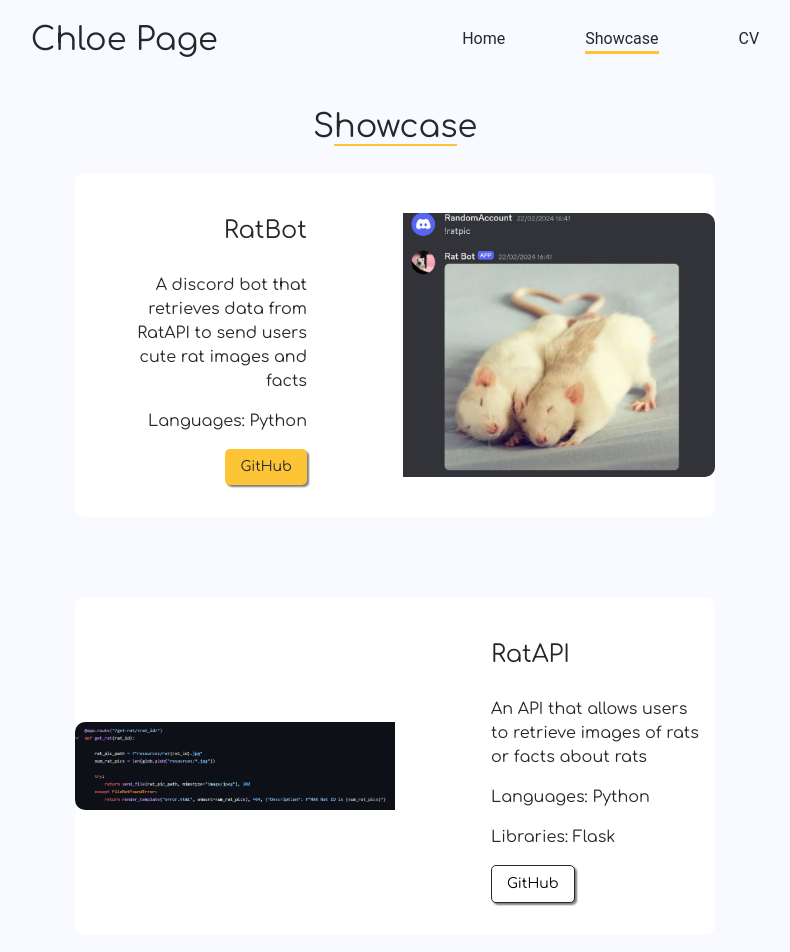
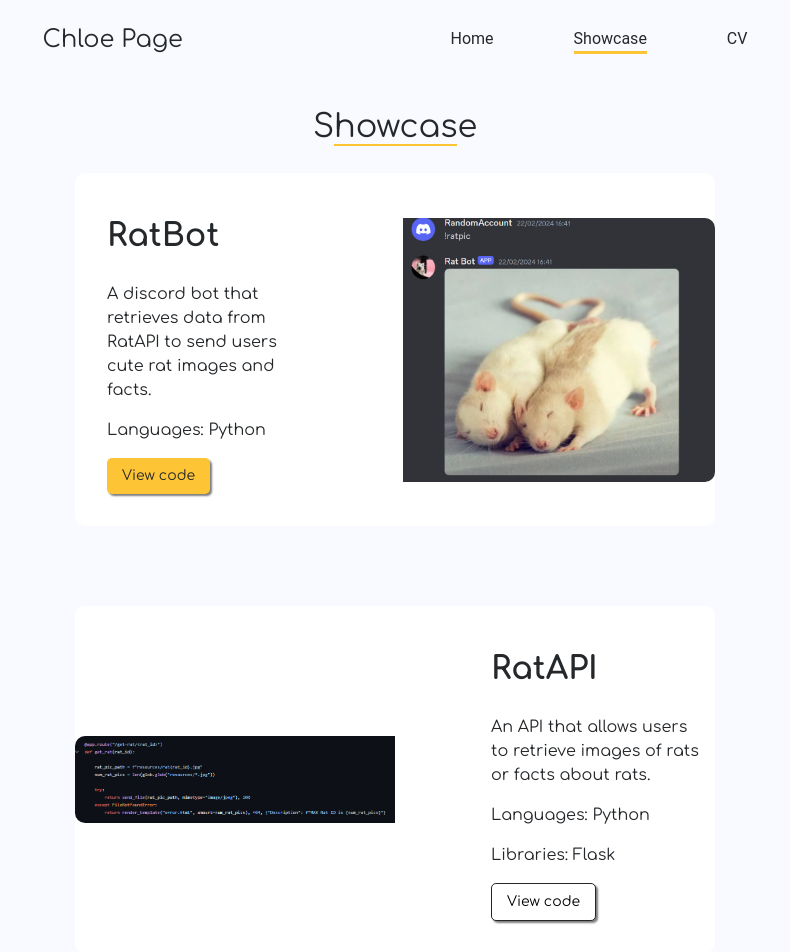
Before and after one commit to ChloeSAPage/portfolio, a React (Vite) app: page /showcase in a window 1280 px wide. Shown: the top 952 px of the page, without its empty margins (245-1035 px from the left). Built offline with nearby package versions, Linux system fonts and the light colour scheme.

Commit message:
Adjust card styling

```diff
--- a/src/assets/project-data.json
+++ b/src/assets/project-data.json
@@ -1,7 +1,7 @@
 [
     {
         "projectName": "RatBot",
-        "description": "A discord bot that retrieves data from RatAPI to send users cute rat images and facts",
+        "description": "A discord bot that retrieves data from RatAPI to send users cute rat images and facts.",
         "githubLink": "https://github.com/ChloeSAPage/rat-bot",
         "link": "",
         "image": "images/ratbot2.png",
@@ -10,7 +10,7 @@
     },
     {
         "projectName": "RatAPI",
-        "description": "An API that allows users to retrieve images of rats or facts about rats",
+        "description": "An API that allows users to retrieve images of rats or facts about rats.",
         "githubLink": "https://github.com/ChloeSAPage/rat-API",
         "link": "",
         "image": "images/ratapi.png",
@@ -37,7 +37,7 @@
     },
     {
         "projectName": "AI Cooking Assistant",
-        "description": "Second group project of Technative Academy, which utilises React-Redux to create API calls to ChatGPT. My role included handling the API calls using redux thunk and styling the ask and home page",
+        "description": "Second group project of Technative Academy, which utilises React-Redux to create API calls to ChatGPT. My role included handling the API calls using redux thunk and styling the ask and home page.",
         "githubLink": "https://github.com/ChloeSAPage/AI-Cooking-Assistant",
         "link": "https://ai-cooking-assistant.netlify.app",
         "image": "images/peelinggood.png",
--- a/src/components/SiteNav/SiteNav.jsx
+++ b/src/components/SiteNav/SiteNav.jsx
@@ -18,7 +18,7 @@ function SiteNav() {
 
     return (
         <div className={styles.wrapper}>
-            <h2>Chloe Page</h2>
+            <h3>Chloe Page</h3>
             <nav
                 className={
                     click
--- a/src/components/views/Home/Home.module.css
+++ b/src/components/views/Home/Home.module.css
@@ -1,5 +1,5 @@
 .wrapper {
-    background: var(--white);
+    background-color: var(--offWhite);
     width: 100%;
     color: var(--black);
     text-align: center;
--- a/src/components/views/ProjectCard/ProjectCard.jsx
+++ b/src/components/views/ProjectCard/ProjectCard.jsx
@@ -27,7 +27,7 @@ function ProjectCard({
             }`}
         >
             <div className={styles.contentWrapper}>
-                <h3>{name}</h3>
+                <h2 className={styles.name}>{name}</h2>
                 <p>{description}</p>
                 <p>Languages: {languages}</p>
                 <p>{libraries === "" ? "" : `Libraries: ${libraries}`}</p>
@@ -35,12 +35,12 @@ function ProjectCard({
                     {index % 2 === 0 ? (
                         <YellowButton
                             className={styles.yellowButton}
-                            text="GitHub"
+                            text="View code"
                             onClick={() => goToGitHub()}
                         />
                     ) : (
                         <WhiteButton
-                            text="GitHub"
+                            text="View code"
                             onClick={() => goToGitHub()}
                         />
                     )}
--- a/src/components/views/ProjectCard/ProjectCard.module.css
+++ b/src/components/views/ProjectCard/ProjectCard.module.css
@@ -3,6 +3,10 @@
     border-radius: 10px;
     margin: 1rem;
     background-color: var(--white);
+}
+
+.name {
+    font-weight: bolder;
 }
 
 .image {
@@ -67,7 +71,7 @@
     }
 
     .right {
-        text-align: right;
+        text-align: left;
         flex-direction: row;
         padding-left: 1rem;
     }
@@ -78,6 +82,6 @@
 
     .right .buttonContainer {
         display: flex;
-        justify-content: flex-end;
+        justify-content: flex-start;
     }
 }
```
